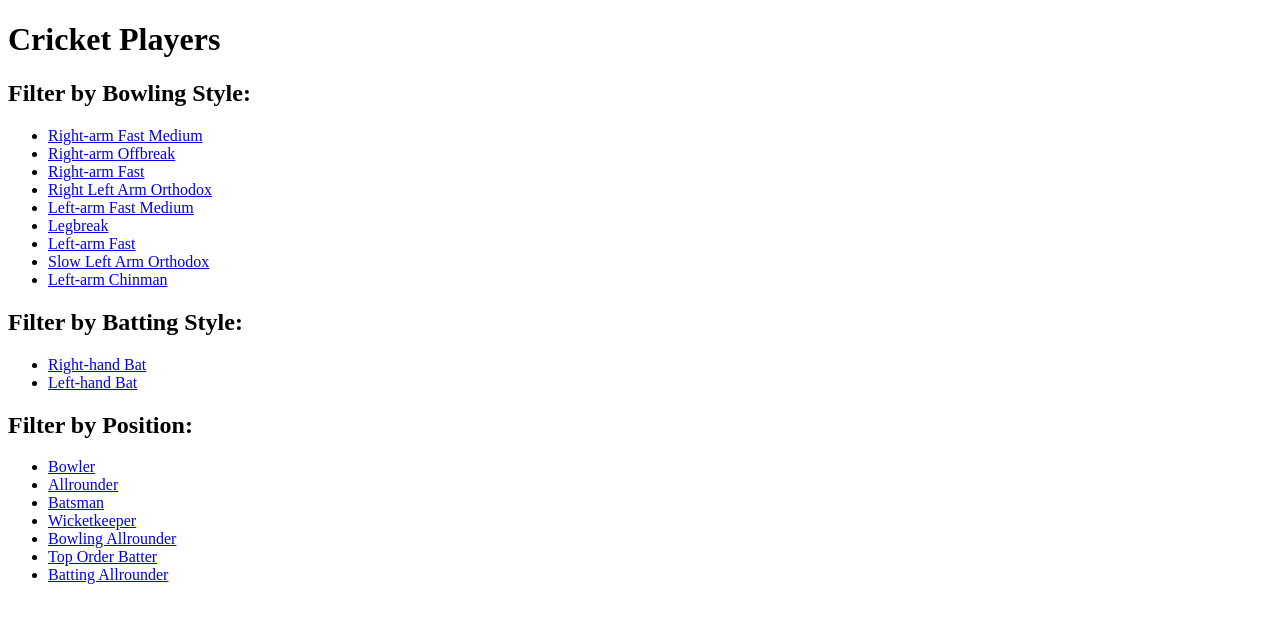
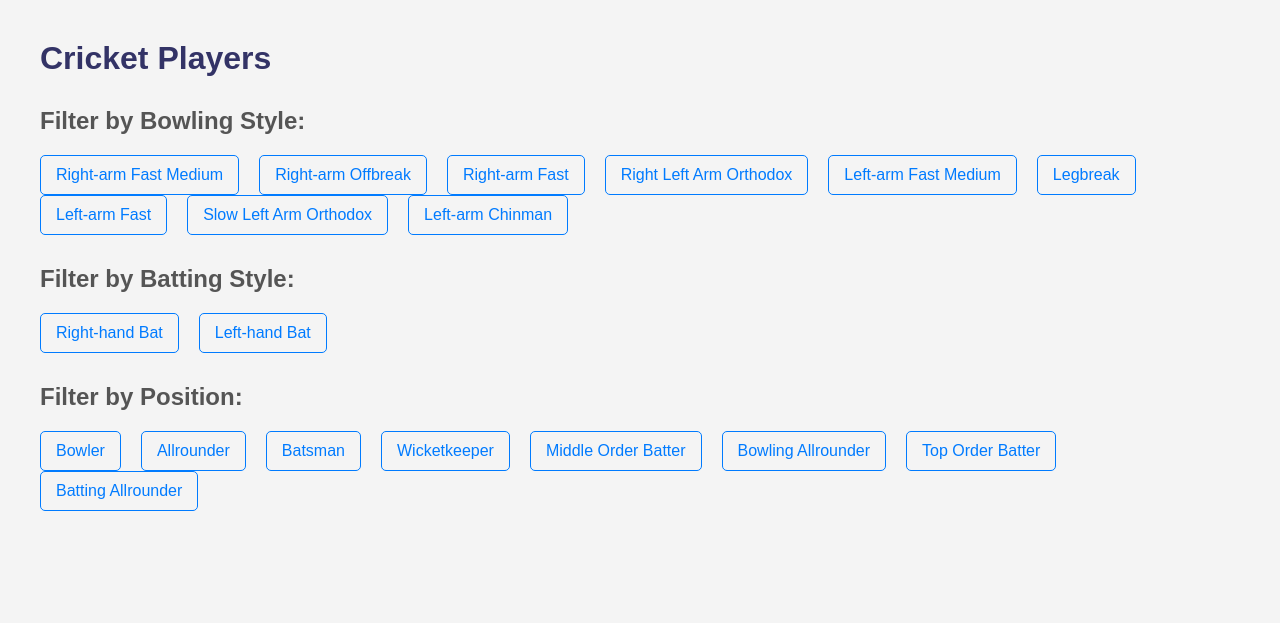
Before and after one commit to ajsidd/Project3_Cricket, a Flask app: page / in a window 1280 px wide. Shown: the top 623 px of the page. Run offline with Flask 3, Linux system fonts and the light colour scheme.

Commit message:
final code

```diff
--- a/app.py
+++ b/app.py
@@ -52,13 +52,17 @@ def get_players_by_batting_style(batting_style):
 
     return render_template('index.html', table=table_html)
 
-@app.route('/players/position/<position>')
-def get_players_by_position(position):
+@app.route('/players/position/<position_name>')
+def get_players_by_position(position_name):
      # Create a SQLAlchemy engine
     engine = create_engine(connection_string)
 
+    # Convert position_name to match the format in the database
+    position_name = position_name.replace('-', ' ')
+
+
     # Query the 'players_data' table for players with specific batting style
-    query = f"SELECT * FROM players_data WHERE lower(\"position\") = {position}"
+    query = f"SELECT * FROM players_data WHERE lower(\"Position\") = lower('{position_name}');"
 
     # Read data into a DataFrame
     df = pd.read_sql_query(query, engine)
--- /dev/null
+++ b/static/styles.css
@@ -0,0 +1,62 @@
+/* styles.css */
+
+body {
+    font-family: Arial, sans-serif;
+    margin: 40px;
+    background-color: #f4f4f4;
+}
+
+h1 {
+    color: #333366;
+}
+
+h2 {
+    color: #555;
+    margin-top: 30px;
+}
+
+ul {
+    list-style-type: none;
+    padding: 0;
+    display: flex;
+    flex-wrap: wrap;
+}
+
+li {
+    margin-right: 20px;
+}
+
+a {
+    text-decoration: none;
+    color: #007BFF;
+    display: inline-block;           /* Add this to make the <a> elements block-level */
+    padding: 10px 15px;              /* Add padding to make it look like a button */
+    border: 1px solid #007BFF;     /* Add border to make it look like a button */
+    border-radius: 5px;              /* Add border-radius for rounded corners */
+    transition: background-color 0.3s, color 0.3s;
+}
+
+a:hover {
+    background-color: #007BFF;
+    color: #fff;
+}
+
+table {
+    width: 100%;
+    border-collapse: collapse;
+    margin-top: 20px;
+}
+
+th, td {
+    padding: 10px;
+    text-align: left;
+    border-bottom: 1px solid #ddd;
+}
+
+th {
+    background-color: #f2f2f2;
+}
+
+tr:hover {
+    background-color: #f5f5f5;
+}
--- a/templates/index.html
+++ b/templates/index.html
@@ -2,6 +2,7 @@
 <html>
 <head>
     <title>Cricket Players</title>
+    <link rel="stylesheet" href="{{ url_for('static', filename='styles.css') }}">
 </head>
 <body>
     <h1>Cricket Players</h1>
@@ -27,11 +28,12 @@
 
     <h2>Filter by Position:</h2>
     <ul>
-        <li><a href="/players/position/Bowler">Bowler</a></li>
-        <li><a href="/players/position/Allrounder">Allrounder</a></li>
+        <li><a href="/players/position/bowler">Bowler</a></li>
+        <li><a href="/players/position/allrounder">Allrounder</a></li>
         <li><a href="/players/position/batsman">Batsman</a></li>
         <li><a href="/players/position/wicketkeeper">Wicketkeeper</a></li>
-        <li><a href="/players/position/bowling allrounder">Bowling Allrounder</a></li>
+        <li><a href="/players/position/middle-order-batter">Middle Order Batter</a></li>
+        <li><a href="/players/position/bowling-allrounder">Bowling Allrounder</a></li>
         <li><a href="/players/position/top-order-batter">Top Order Batter</a></li>
         <li><a href="/players/position/batting-allrounder">Batting Allrounder</a></li>
 
```
